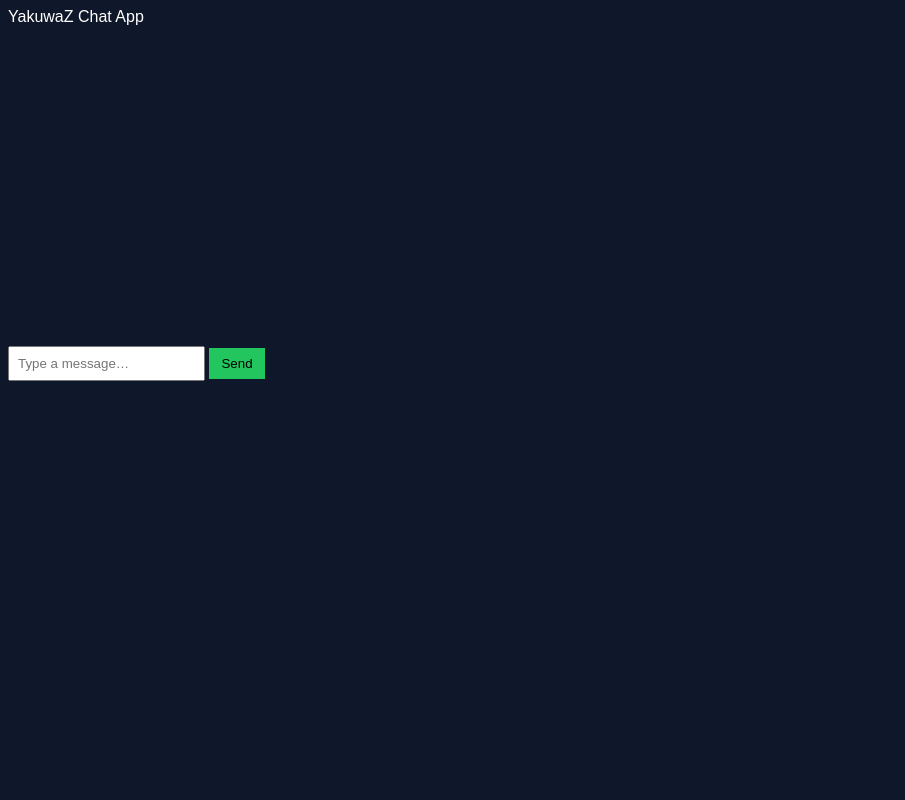
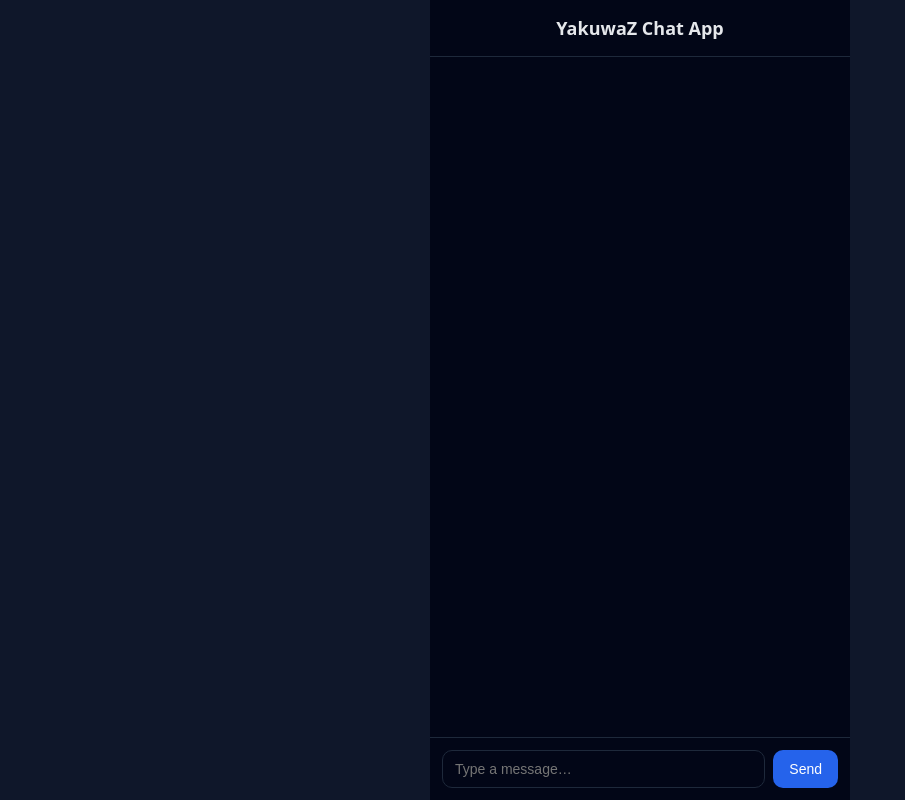
Before and after one commit to Yakuwafredrick/chat-app, a website: page public/index.html in a window 1280 px wide. Shown: the whole page, without its empty margins (0-905 px from the left). Drawn offline with nearby package versions, Linux system fonts and the light colour scheme; no server answers.

Commit message:
Update styles for chat application UI
Refactored CSS styles for chat application layout and components.

```diff
--- a/public/style.css
+++ b/public/style.css
@@ -1,37 +1,103 @@
+* {
+      box-sizing: border-box;
+      margin: 0;
+      padding: 0;
+    }
+
     body {
+      font-family: system-ui, -apple-system, BlinkMacSystemFont, "Segoe UI", sans-serif;
       background: #0f172a;
-  font-family: Arial, sans-serif;
-  color: white;
+      color: #e5e7eb;
+      height: 100vh;
+      display: flex;
+      justify-content: center;
+      align-items: center;
     }
-.chat-box {
-  max-width: 400px;
-  margin: 40px auto;
+
+    .chat-container {
+      user-select: none;
+      width: 100%;
+      max-width: 420px;
+      height: 100vh;
       background: #020617;
-  padding: 15px;
-  border-radius: 10px;
+      display: flex;
+      flex-direction: column;
     }
-#messages {
-  height: 300px;
+
+    .chat-header {
+      padding: 16px;
+      background: #020617;
+      border-bottom: 1px solid #1e293b;
+      font-size: 18px;
+      font-weight: 600;
+      text-align: center;
+    }
+
+    .messages {
+      flex: 1;
       overflow-y: auto;
-  margin: 10px 0;
+      padding: 16px;
+      display: flex;
+      flex-direction: column;
+      gap: 10px;
     }
-#messages div {
+
+    .message {
+      max-width: 75%;
+      padding: 10px 14px;
+      border-radius: 14px;
       background: #1e293b;
-  padding: 8px;
-  margin-bottom: 6px;
-  border-radius: 6px;
+      font-size: 14px;
+      line-height: 1.4;
+      animation: fadeIn 0.2s ease;
     }
-.input-box {
+
+    .message.self {
+      align-self: flex-end;
+      background: #2563eb;
+    }
+
+    @keyframes fadeIn {
+      from {
+        opacity: 0;
+        transform: translateY(4px);
+      }
+      to {
+        opacity: 1;
+        transform: translateY(0);
+      }
+    }
+
+    .chat-input {
       display: flex;
       gap: 8px;
+      padding: 12px;
+      border-top: 1px solid #1e293b;
+      background: #020617;
     }
-input {
+
+    .chat-input input {
       flex: 1;
-  padding: 8px;
+      padding: 10px 12px;
+      border-radius: 10px;
+      border: none;
+      outline: none;
+      background: #020617;
+      color: #e5e7eb;
+      border: 1px solid #1e293b;
+      font-size: 14px;
     }
-button {
-  background: #22c55e;
+
+    .chat-input button {
+      padding: 0 16px;
+      border-radius: 10px;
       border: none;
-  padding: 8px 12px;
+      background: #2563eb;
+      color: white;
+      font-size: 14px;
       cursor: pointer;
     }
+
+    .chat-input button:active {
+      transform: scale(0.97);
+    }
```
Lines whose indentation alone changed are shown as unchanged.
